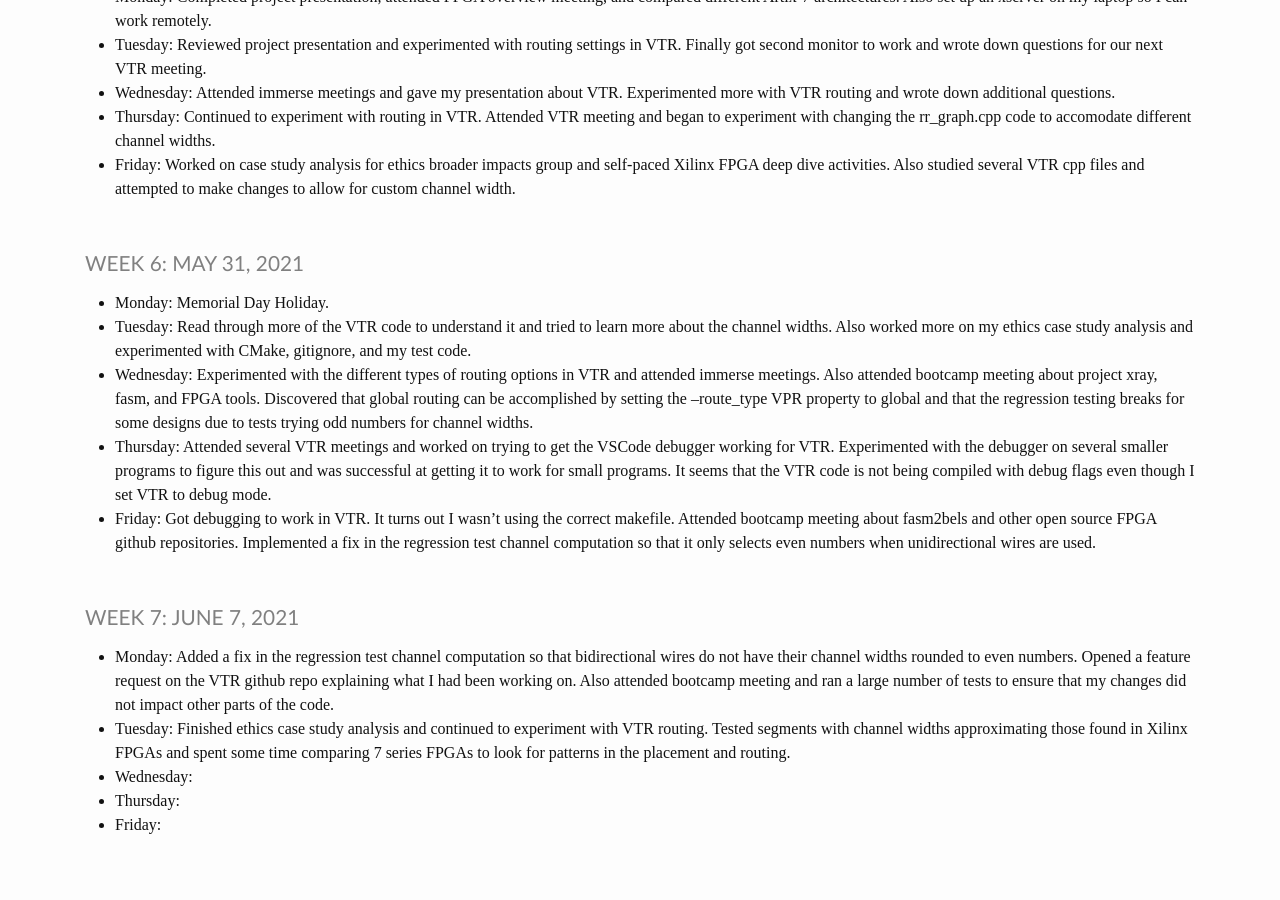
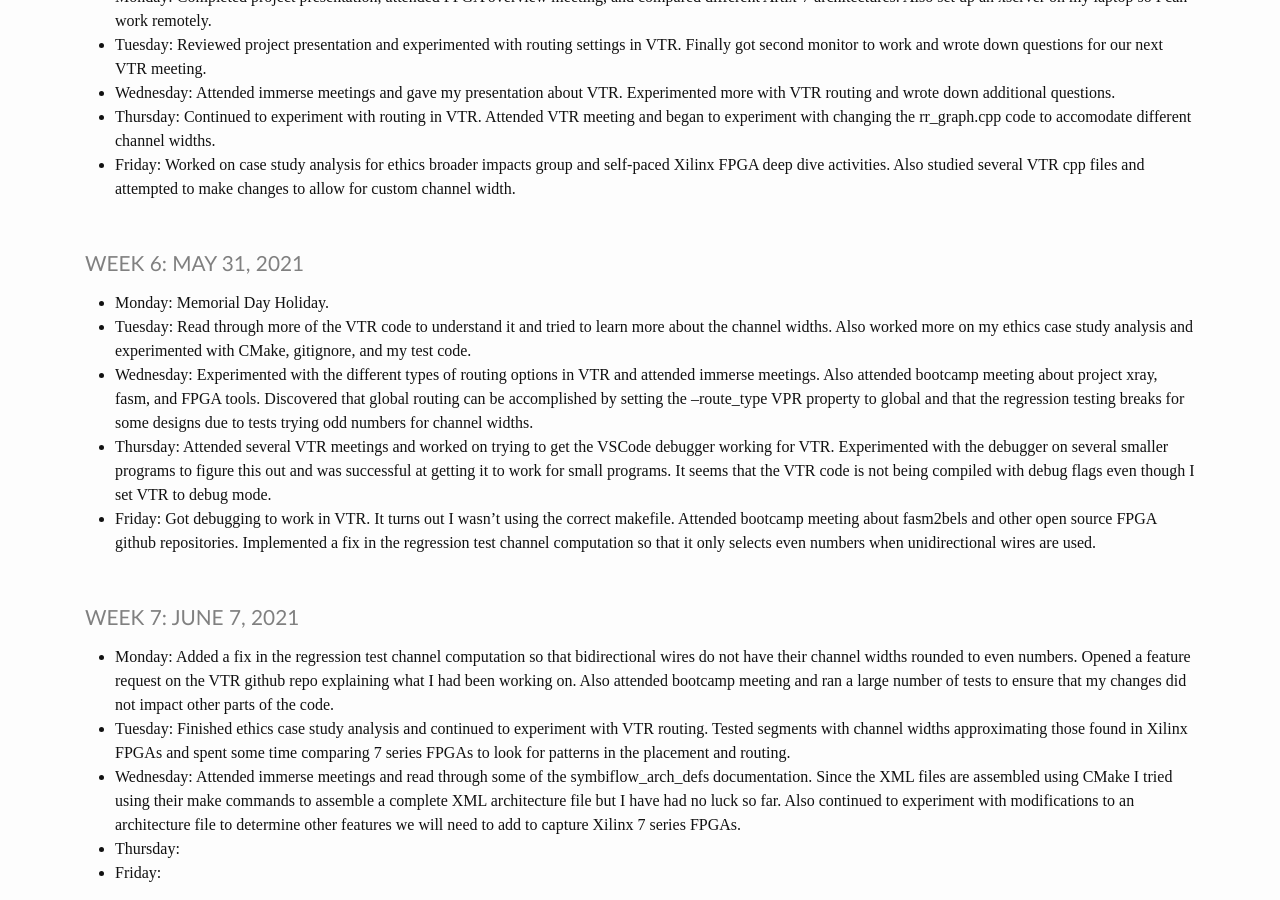
Before and after one commit to heinerb1/heinerb1.github.io, a Jekyll site: the page built from _pages/log.md, in a window 1280 px wide and 900 px high, scrolled down 1333 px. Built offline with Jekyll 4.4.1, drawn with Linux system fonts in a browser that asks for light colours; before the commit the page ends 2185 px from its top, so only the background shows below that.

Commit message:
6/9 Update

```diff
--- a/_pages/log.md
+++ b/_pages/log.md
@@ -96,6 +96,10 @@ title: IMMERSE Log
 * **Tuesday**: Finished ethics case study analysis and continued to experiment with VTR routing. Tested
                segments with channel widths approximating those found in Xilinx FPGAs and spent some time
                comparing 7 series FPGAs to look for patterns in the placement and routing.
-* **Wednesday**:
+* **Wednesday**: Attended immerse meetings and read through some of the symbiflow_arch_defs documentation.
+                 Since the XML files are assembled using CMake I tried using their make commands to assemble
+                 a complete XML architecture file but I have had no luck so far. Also continued to experiment
+                 with modifications to an architecture file to determine other features we will need to add
+                 to capture Xilinx 7 series FPGAs.
 * **Thursday**:
 * **Friday**:
```
